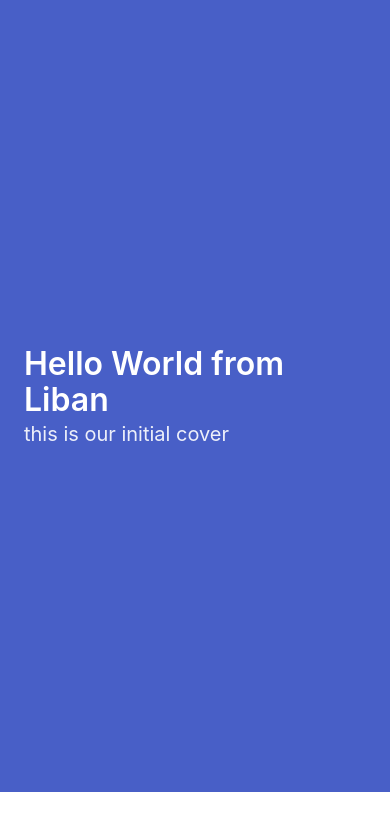
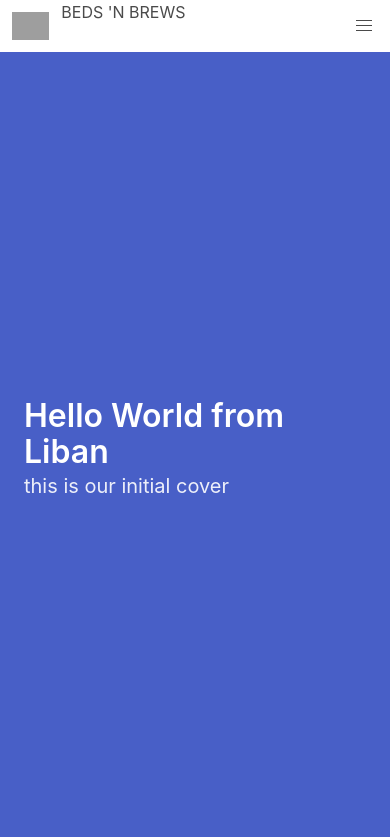
Before and after one commit to Maniac-i/Beds-N-Brews, a plain HTML site: page index.html in a window 390 px wide. Shown: the top 837 px of the page. Drawn offline with nearby package versions, Linux system fonts and the light colour scheme; no server answers; grey boxes are pictures that could not be loaded.

Commit message:
navbar addition

```diff
--- a/index.html
+++ b/index.html
@@ -21,6 +21,21 @@
   <!-- Menu/Navbar -->
 
   <!-- Cover with search bar -->
+
+  <nav class="navbar" role="navigation" aria-label="main navigation">
+    <div class="navbar-brand">
+      <a class="navbar-item" href="https://bulma.io">
+        <img src="https://rlv.zcache.com/frothy_cartoon_glass_beer_mug_with_beer_classic_round_sticker-r845186bafef24975bb6f15da2c34a974_0ugmp_8byvr_704.jpg" >
+      </a>
+      <h1>BEDS 'N BREWS</h1>
+      <a role="button" class="navbar-burger burger" aria-label="menu" aria-expanded="false" data-target="navbarBasicExample">
+        <span aria-hidden="true"></span>
+        <span aria-hidden="true"></span>
+        <span aria-hidden="true"></span>
+      </a>
+    </div>
+  </nav>
+
   <section
   class="hero is-link is-fullheight-with-navbar"
   style="background-image: url('cheers.jpg')"
```
